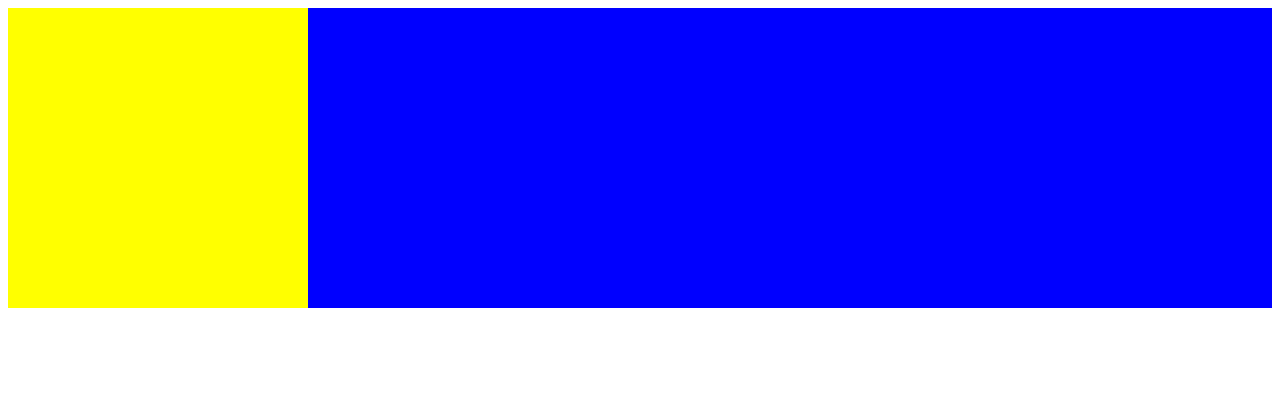
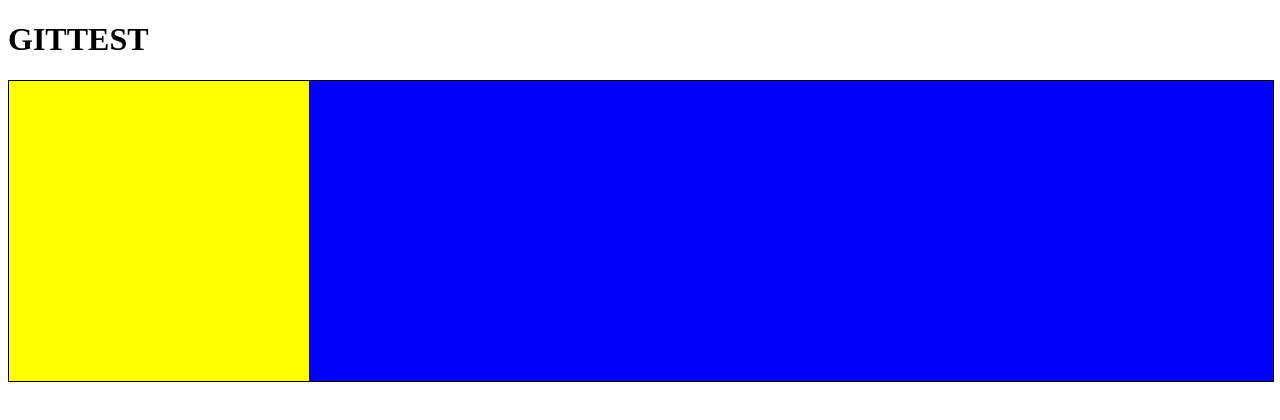
Before and after one commit to manifestus74/SERGIU74, a plain HTML site: page index.html in a window 1280 px wide. Drawn offline with Linux system fonts and the light colour scheme.

Commit message:
hello Siddik

```diff
--- a/CSS/style.css
+++ b/CSS/style.css
@@ -1,7 +1,7 @@
 .git1 {
     width: 100%;
     background-color: blue;
-
+    border: 1px solid black;
 }
 
 .ingit {
--- a/index.html
+++ b/index.html
@@ -7,6 +7,7 @@
     <link rel="stylesheet" href="CSS/style.css">
 </head>
 <body>
+    <h1>GITTEST</h1>
     <div class="git1">
         <div class="ingit">
 
```
